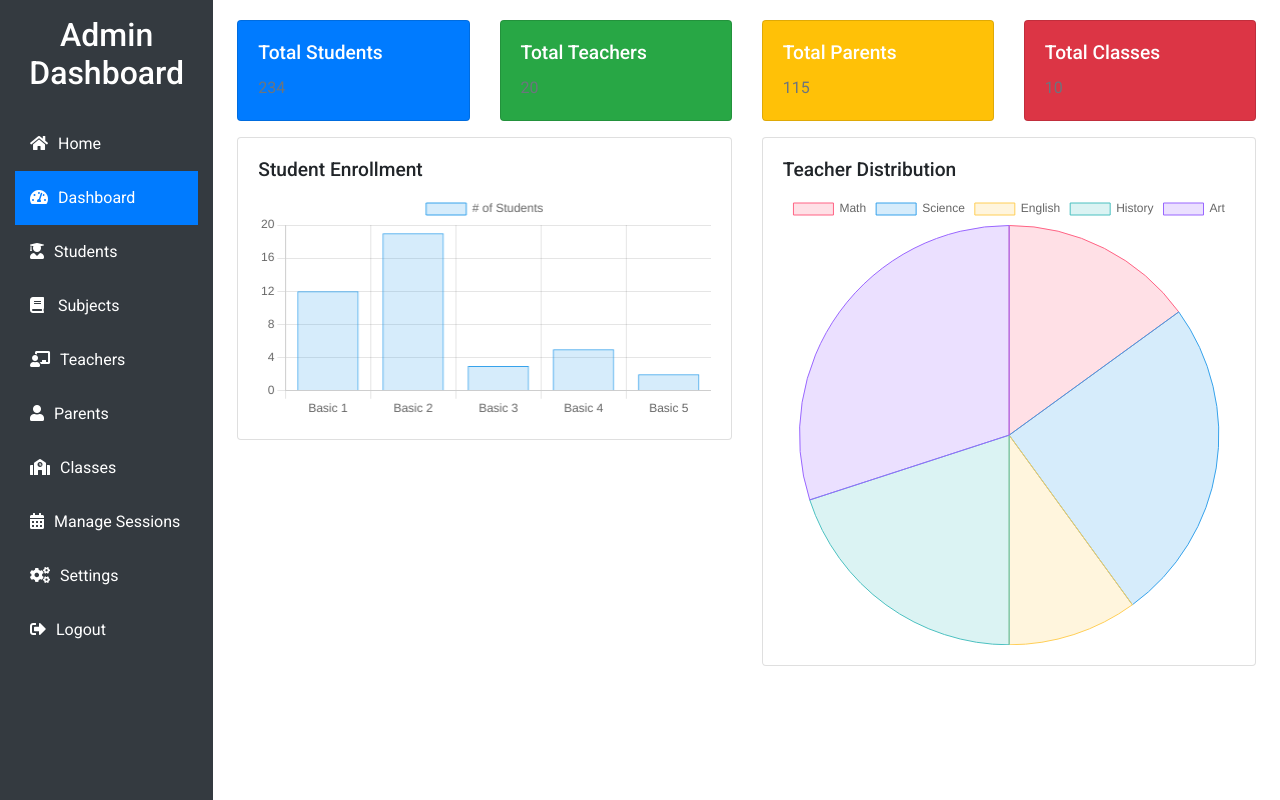
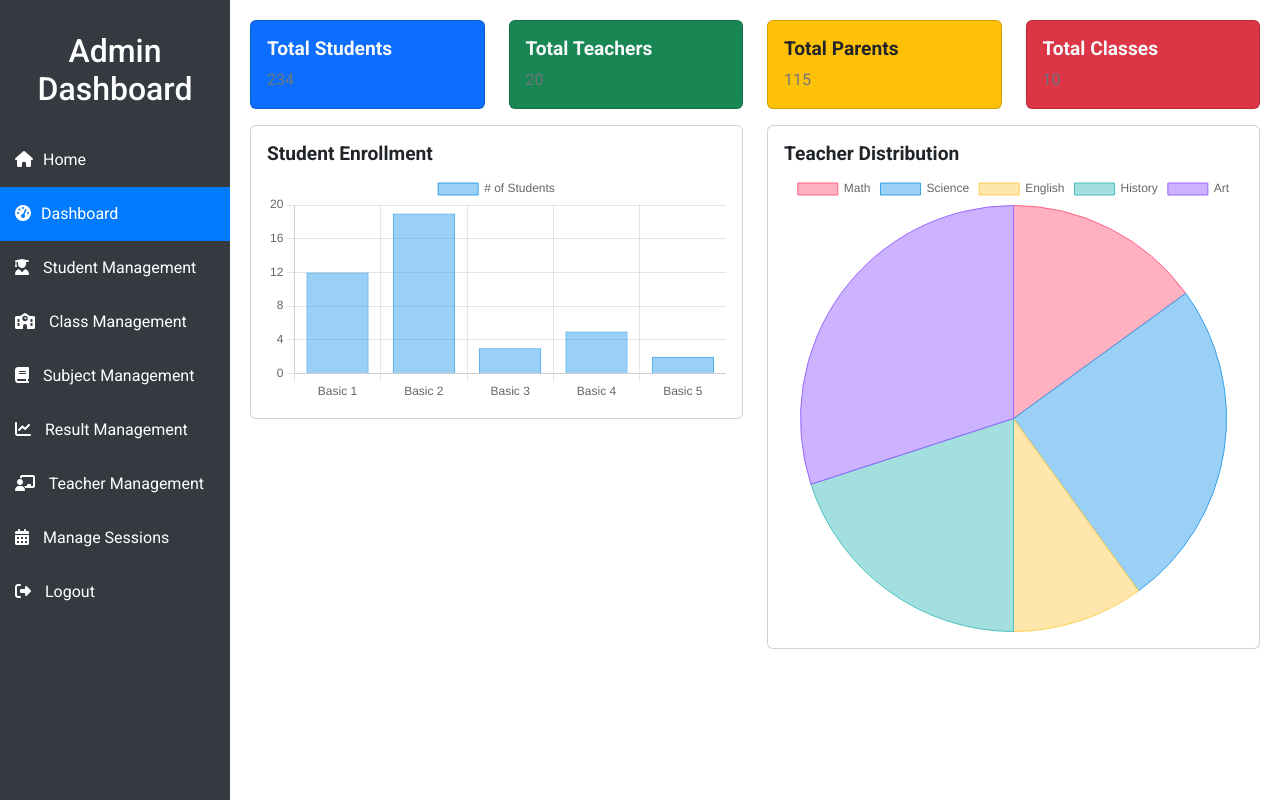
Before and after one commit to gospelin/gigacad, a Python web app: template application/templates/admin/index.html in a window 1280 px wide. Run offline with Jinja, Linux system fonts and the light colour scheme; the template is opened without the code that fills it, so the values that code supplies are empty; some libraries are stand-ins or nearby versions.

Commit message:
Development

```diff
--- a/application/templates/admin/base.html
+++ b/application/templates/admin/base.html
@@ -3,79 +3,112 @@
 <head>
     <meta charset="UTF-8" />
     <meta name="viewport" content="width=device-width, initial-scale=1.0" />
-        <meta name="description"
-              content="Admin Dashboard for managing school data including students, teachers, parents, and classes." />
+    <meta name="description" content="Admin Dashboard for managing school data including students, teachers, parents, and classes." />
     <meta name="keywords"
           content="Admin Dashboard, School Management, Students, Teachers, Classes" />
     <meta name="author" content="Aunty Anne's Int'l School" />
-        <title>
-            {% block title %}Admin Dashboard{% endblock %}
-        </title>
-        <link href="https://stackpath.bootstrapcdn.com/bootstrap/4.5.2/css/bootstrap.min.css"
-              rel="stylesheet" />
-        <link href="https://cdnjs.cloudflare.com/ajax/libs/font-awesome/5.15.3/css/all.min.css"
-              rel="stylesheet" />
-        <link href="https://cdnjs.cloudflare.com/ajax/libs/animate.css/4.1.1/animate.min.css"
-              rel="stylesheet" />
-        <link href="https://fonts.googleapis.com/css2?family=Roboto:wght@400;500;700&display=swap"
-              rel="stylesheet"
-              onload="this.rel='stylesheet'" />
-        <link rel="stylesheet"
-              href="https://cdn.datatables.net/1.11.5/css/jquery.dataTables.min.css">
+    <title>{% block title %}Admin Dashboard{% endblock %}</title>
+
+    <!-- Bootstrap 5 CSS -->
+    <link href="https://cdn.jsdelivr.net/npm/bootstrap@5.3.2/dist/css/bootstrap.min.css" rel="stylesheet">
+    <!-- Latest FontAwesome CSS -->
+    <link href="https://cdnjs.cloudflare.com/ajax/libs/font-awesome/6.5.0/css/all.min.css" rel="stylesheet">
+    <link href="https://cdnjs.cloudflare.com/ajax/libs/animate.css/4.1.1/animate.min.css" rel="stylesheet" />
+    <link href="https://fonts.googleapis.com/css2?family=Roboto:wght@400;500;700&display=swap" rel="stylesheet" onload="this.rel='stylesheet'" />
+    <link rel="stylesheet" href="https://cdn.datatables.net/1.11.5/css/jquery.dataTables.min.css">
     <noscript>
-            <link href="https://fonts.googleapis.com/css2?family=Roboto:wght@400;500;700&display=swap"
-                  rel="stylesheet" />
+        <link href="https://fonts.googleapis.com/css2?family=Roboto:wght@400;500;700&display=swap" rel="stylesheet" />
     </noscript>
     <style>
         body {
             font-family: "Roboto", sans-serif;
+            min-height: 100vh;
+            overflow-x: hidden;
+            display: flex;
         }
+
+        /* Sidebar */
         .sidebar {
-                height: 100vh;
+            width: 230px;
             background-color: #343a40;
             color: #fff;
-                position: fixed;
-                width: 220px;
-                transition: all 0.3s ease;
+            position: sticky;
+            top: 0;
+            min-height: 100vh;
+            display: flex;
+            flex-direction: column;
+            padding-top: 1rem;
+            z-index: 1000;
         }
-            .sidebar a {
+
+        .sidebar a, .sidebar .submenu a {
             color: #fff;
             text-decoration: none;
             padding: 15px;
             display: block;
             transition: background-color 0.3s ease;
         }
-            .sidebar a:hover {
+
+        .sidebar a:hover, .sidebar .submenu a:hover {
             background-color: #495057;
         }
+
         .sidebar .active {
             background-color: #007bff;
             color: #fff;
         }
+
         .sidebar .icon {
             margin-right: 10px;
         }
-            .sidebar-toggler {
+
+        .submenu {
+            display: none;
+            background-color: #444;
+        }
+
+        .submenu.show {
+            display: block;
+        }
+
+        /* Sidebar Toggle Button */
+        .sidebar-toggle {
             display: none;
         }
+
+        /* Main Content */
         main {
-                margin-left: 220px;
+            flex: 1;
             padding: 20px;
-                transition: all 0.3s ease;
+            min-height: 100vh;
+            transition: margin-left 0.3s ease;
         }
-            .card {
-                margin-bottom: 20px;
-                animation: fadeInUp 1s;
-            }
-            .card h5 {
-                font-weight: 500;
-            }
+
+        /* Mobile View */
         @media (max-width: 768px) {
             .sidebar {
-                    width: 100%;
-                    height: auto;
-                    position: relative;
+                transform: translateX(-100%);
+                width: 250px;
+                position: fixed;
             }
+
+            .sidebar.open {
+                transform: translateX(0);
+            }
+
+            .sidebar-toggle {
+                display: block;
+                position: absolute;
+                top: 10px;
+                left: 10px;
+                background-color: fff;
+                color: #333;
+                border: none;
+                padding: 10px;
+                z-index: 1001;
+                cursor: pointer;
+            }
+
             main {
                 margin-left: 0;
             }
@@ -150,49 +183,104 @@
             padding: 0.25rem 0.5rem;
         }
     </style>
-        {% block styles %}{% endblock %}
-        {% block head %}{% endblock %}
+
+    {% block styles %} {% endblock styles %}
 </head>
 <body>
-        <div class="container-fluid">
-            <div class="row">
-                <!-- Sidebar Toggler -->
-                <div class="sidebar-toggler">
-                    <i class="fas fa-bars fa-2x"></i>
+    <!-- Sidebar Toggle Button -->
+    <button class="sidebar-toggle" onclick="toggleSidebar()">☰</button>
+
+    <!-- Sidebar -->
+    <nav id="sidebar" class="sidebar">
+        <h2 class="text-center py-3">Admin Dashboard</h2>
+        <a href="{{ url_for('main.index') }}"><i class="fas fa-home icon"></i>Home</a>
+        <a href="{{ url_for('admins.admin_dashboard') }}" id="dashboard-link" class="active"><i class="fas fa-tachometer-alt icon"></i>Dashboard</a>
+         <!-- Student Management -->
+                <a href="#" data-bs-toggle="collapse" data-bs-target="#studentMenu" aria-expanded="false">
+                    <i class="fas fa-user-graduate icon"></i> Student Management
+                </a>
+                <div class="submenu collapse" id="studentMenu">
+                    <a href="#">Add New Student</a>
+                    <a href="{{ url_for('admins.approve_students') }}">View All Students</a>
+                    <a href="#">Edit Student Details</a>
+                    <a href="#">Delete Student Records</a>
+                    <a href="#">Bulk Upload Students</a>
+                    <a href="#">Search and Filter Students</a>
                 </div>
-                <!-- Sidebar -->
-                <nav class="col-md-2 sidebar">
-                    <h2 class="text-center py-3">Admin Dashboard</h2>
-                    <a href="{{ url_for("main.index") }}"><i class="fas fa-home icon"></i>Home</a>
-                    <a href="{{ url_for("admin.index") }}"
-                        id="dashboard-link"
-                        class="active"><i class="fas fa-tachometer-alt icon"></i>Dashboard</a>
-                    <a href="{{ url_for("admins.approve_students") }}" id="students-link"><i class="fas fa-user-graduate icon"></i>Students</a>
-                    <a href="{{ url_for("admins.manage_subjects") }}" id="subjects-link"><i class="fas fa-book icon"></i> Subjects</a>
-                    <a href="#" id="teachers-link"><i class="fas fa-chalkboard-teacher icon"></i>Teachers</a>
-                    <a href="#" id="parents-link"><i class="fas fa-user icon"></i>Parents</a>
-                    <a href="{{ url_for('admins.students_by_class') }}" id="classes-link"><i class="fas fa-school icon"></i>Classes</a>
-                    <a href="{{ url_for('admins.manage_sessions') }}" id="sessions-link"><i class="fas fa-calendar-alt icon"></i>Manage Sessions</a>
-                    <a href="#" id="settings-link"><i class="fas fa-cogs icon"></i>Settings</a>
-                    <a href="{{ url_for("auth.logout") }}" id="logout-link"><i class="fas fa-sign-out-alt icon"></i>Logout</a>
+
+                <!-- Class Management -->
+                <a href="#" data-bs-toggle="collapse" data-bs-target="#classMenu" aria-expanded="false">
+                    <i class="fas fa-school icon"></i> Class Management
+                </a>
+                <div class="submenu collapse" id="classMenu">
+                    <a href="#">Add New Class/Section</a>
+                    <a href="{{ url_for('admins.students_by_class') }}">View All Classes/Sections</a>
+                    <a href="#">Edit Class/Section Details</a>
+                    <a href="#">Assign Teachers to Classes</a>
+                </div>
+
+                <!-- Subject Management -->
+                <a href="#" data-bs-toggle="collapse" data-bs-target="#subjectMenu" aria-expanded="false">
+                    <i class="fas fa-book icon"></i> Subject Management
+                </a>
+                <div class="submenu collapse" id="subjectMenu">
+                    <a href="#">Add New Subject</a>
+                    <a href="{{ url_for('admins.manage_subjects') }}">View All Subjects</a>
+                    <a href="#">Edit Subject Details</a>
+                    <a href="#">Assign Subjects to Classes/Sections</a>
+                </div>
+
+                <!-- Result Management -->
+                <a href="#" data-bs-toggle="collapse" data-bs-target="#resultMenu" aria-expanded="false">
+                    <i class="fas fa-chart-line icon"></i> Result Management
+                </a>
+                <div class="submenu collapse" id="resultMenu">
+                    <a href="#">Add or Upload Results</a>
+                    <a href="#">View Results by Student</a>
+                    <a href="#">Edit Results</a>
+                    <a href="#">Generate and Download Reports</a>
+                    <a href="#">Notify Students about Results Availability</a>
+                </div>
+
+                <!-- Teacher Management -->
+                <a href="#" data-bs-toggle="collapse" data-bs-target="#teacherMenu" aria-expanded="false">
+                    <i class="fas fa-chalkboard-teacher icon"></i> Teacher Management
+                </a>
+                <div class="submenu collapse" id="teacherMenu">
+                    <a href="#">Add New Teacher</a>
+                    <a href="#">View All Teachers</a>
+                    <a href="#">Edit Teacher Details</a>
+                    <a href="#">Assign Teachers to Classes</a>
+                </div>
+
+
+                <a href="{{ url_for('admins.manage_sessions') }}">
+                    <i class="fas fa-calendar-alt icon"></i> Manage Sessions
+                </a>
+                <a href="{{ url_for('auth.logout') }}">
+                    <i class="fas fa-sign-out-alt icon"></i> Logout
+                </a>
     </nav>
-                <!-- Main content -->
-                <main role="main" class="col-md-9 ml-sm-auto col-lg-10 px-4">
+
+    <!-- Main Content -->
+    <main>
         {% for message in get_flashed_messages() %}
             <div class="alert alert-warning mt-3">{{ message }}</div>
         {% endfor %}
         {% block content %}{% endblock %}
     </main>
-            </div>
-        </div>
-        <script src="https://code.jquery.com/jquery-3.5.1.slim.min.js"></script>
-        <script src="https://cdn.jsdelivr.net/npm/@popperjs/core@2.5.4/dist/umd/popper.min.js"></script>
-        <script src="https://stackpath.bootstrapcdn.com/bootstrap/4.5.2/js/bootstrap.min.js"></script>
-        <script src="https://cdn.jsdelivr.net/npm/chart.js"></script>
-        <script src="https://cdn.datatables.net/1.11.5/js/jquery.dataTables.min.js"></script>
-        <script src="https://cdnjs.cloudflare.com/ajax/libs/jquery.inputmask/5.0.6/jquery.inputmask.min.js"></script>
+
+    <!-- JavaScript Libraries -->
+    <script src="https://cdn.jsdelivr.net/npm/jquery@3.7.0/dist/jquery.min.js"></script>
+    <script src="https://cdn.jsdelivr.net/npm/@popperjs/core@2.11.8/dist/umd/popper.min.js"></script>
+    <script src="https://cdn.jsdelivr.net/npm/bootstrap@5.3.2/dist/js/bootstrap.bundle.min.js"></script>
     <script>
+        function toggleSidebar() {
+            const sidebar = document.getElementById('sidebar');
+            sidebar.classList.toggle('open');
+        }
     </script>
+
     {% block scripts %}{% endblock %}
 </body>
 </html>
--- a/application/templates/admin/index.html
+++ b/application/templates/admin/index.html
@@ -5,7 +5,7 @@
 {% block content %}
 <div class="row">
     <div class="col-md-3">
-        <div class="card text-white bg-primary mb-3">
+        <div class="card bg-primary text-light mb-3">
             <div class="card-body">
                 <h5 class="card-title">Total Students</h5>
                 <p class="card-text" id="total-students">234</p>
@@ -13,7 +13,7 @@
         </div>
     </div>
     <div class="col-md-3">
-        <div class="card text-white bg-success mb-3">
+        <div class="card bg-success text-light mb-3">
             <div class="card-body">
                 <h5 class="card-title">Total Teachers</h5>
                 <p class="card-text" id="total-teachers">20</p>
@@ -21,7 +21,7 @@
         </div>
     </div>
     <div class="col-md-3">
-        <div class="card text-white bg-warning mb-3">
+        <div class="card bg-warning text-dark mb-3">
             <div class="card-body">
                 <h5 class="card-title">Total Parents</h5>
                 <p class="card-text" id="total-parents">115</p>
@@ -29,7 +29,7 @@
         </div>
     </div>
     <div class="col-md-3">
-        <div class="card text-white bg-danger mb-3">
+        <div class="card bg-danger text-light mb-3">
             <div class="card-body">
                 <h5 class="card-title">Total Classes</h5>
                 <p class="card-text" id="total-classes">10</p>
@@ -55,9 +55,12 @@
         </div>
     </div>
 </div>
+
+<script src="https://cdn.jsdelivr.net/npm/chart.js@4.3.0/dist/chart.umd.min.js"></script>
 {% endblock %}
 
 {% block scripts %}
+
     <script>
         $(document).ready(function () {
             $(".sidebar-toggler").on("click", function () {
@@ -67,27 +70,22 @@
                     teacherChart.resize();
                 }, 300);
             });
-            });
 
-            $(document).ready(function () {
+            // Active link highlighting
             var path = window.location.pathname;
             if (path.includes("dashboard")) {
                 $("#dashboard-link").addClass("active");
             } else if (path.includes("approve_students")) {
                 $("#students-link").addClass("active");
             }
-            });
 
-            const totalStudents = 234;
-            const totalTeachers = 20;
-            const totalParents = 115;
-            const totalClasses = 10;
+            // Display the total values
+            $("#total-students").text(234);
+            $("#total-teachers").text(20);
+            $("#total-parents").text(115);
+            $("#total-classes").text(10);
 
-            $("#total-students").text(totalStudents);
-            $("#total-teachers").text(totalTeachers);
-            $("#total-parents").text(totalParents);
-            $("#total-classes").text(totalClasses);
-
+            // Initialize the Student Enrollment Chart
             const studentChartCtx = document.getElementById("studentChart").getContext("2d");
             const studentChart = new Chart(studentChartCtx, {
                 type: "bar",
@@ -96,12 +94,13 @@
                     datasets: [{
                         label: "# of Students",
                         data: [12, 19, 3, 5, 2],
-                        backgroundColor: "rgba(54, 162, 235, 0.2)",
+                        backgroundColor: "rgba(54, 162, 235, 0.5)",
                         borderColor: "rgba(54, 162, 235, 1)",
                         borderWidth: 1,
                     }],
                 },
                 options: {
+                    responsive: true,
                     scales: {
                         y: {
                             beginAtZero: true,
@@ -110,6 +109,7 @@
                 },
             });
 
+            // Initialize the Teacher Distribution Chart
             const teacherChartCtx = document.getElementById("teacherChart").getContext("2d");
             const teacherChart = new Chart(teacherChartCtx, {
                 type: "pie",
@@ -119,11 +119,11 @@
                         label: "# of Teachers",
                         data: [3, 5, 2, 4, 6],
                         backgroundColor: [
-                            "rgba(255, 99, 132, 0.2)",
-                            "rgba(54, 162, 235, 0.2)",
-                            "rgba(255, 206, 86, 0.2)",
-                            "rgba(75, 192, 192, 0.2)",
-                            "rgba(153, 102, 255, 0.2)",
+                            "rgba(255, 99, 132, 0.5)",
+                            "rgba(54, 162, 235, 0.5)",
+                            "rgba(255, 206, 86, 0.5)",
+                            "rgba(75, 192, 192, 0.5)",
+                            "rgba(153, 102, 255, 0.5)",
                         ],
                         borderColor: [
                             "rgba(255, 99, 132, 1)",
@@ -143,13 +143,14 @@
                         },
                         tooltip: {
                             callbacks: {
-                                label: function (tooltipItem) {
-                                    return tooltipItem.label + ": " + tooltipItem.raw;
+                                label: function (context) {
+                                    return context.label + ": " + context.raw;
                                 },
                             },
                         },
                     },
                 },
             });
+        });
     </script>
 {% endblock %}
--- a/application/templates/admin/manage_sessions.html
+++ b/application/templates/admin/manage_sessions.html
@@ -2,9 +2,6 @@
 
 {% block content %}
 <div class="container mt-5">
-    {% for message in get_flashed_messages() %}
-        <div class="alert alert-warning mt-3">{{ message }}</div>
-    {% endfor %}
         <h1 class="text-center">Manage Sessions</h1>
         <h2 class="text-center">Current Session - {{current_session}} </h2>
         <form method="POST" action="{{ url_for('admins.manage_sessions') }}">
```
Lines whose indentation alone changed are shown as unchanged.
